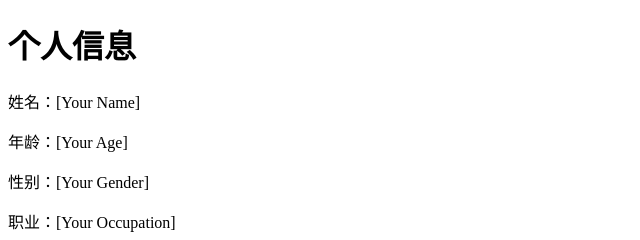
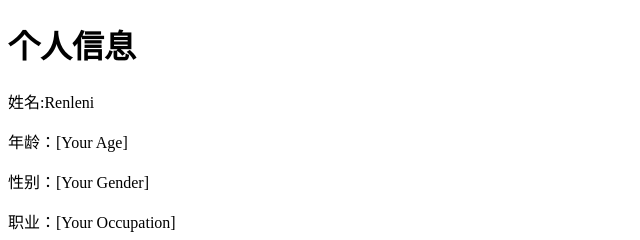
Before and after one commit to renleni/PersonWeb, a plain HTML site: page index.html in a window 1280 px wide. Shown: the full height of the page, 0-640 px from the left. Drawn offline with Linux system fonts and the light colour scheme.

Commit message:
index.html

```diff
--- a/index.html
+++ b/index.html
@@ -5,7 +5,7 @@
 </head>
 <body>
   <h1>个人信息</h1>
-  <p>姓名：[Your Name]</p>
+  <p>姓名:Renleni</p>
   <p>年龄：[Your Age]</p>
   <p>性别：[Your Gender]</p>
   <p>职业：[Your Occupation]</p>
```
